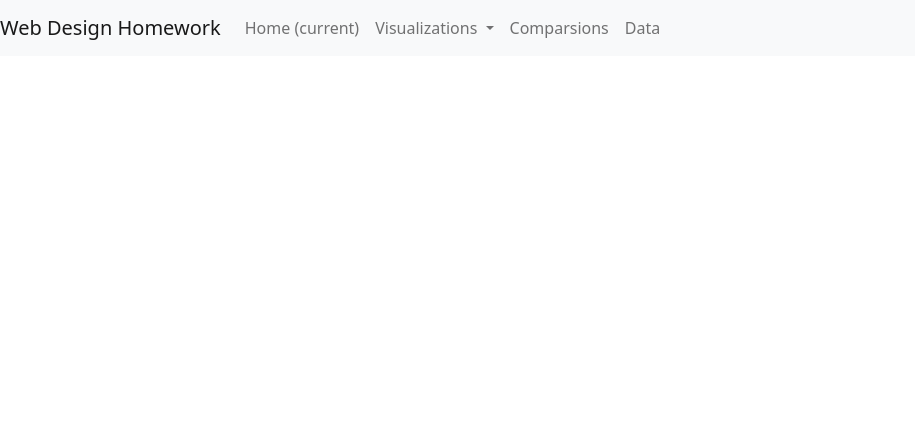
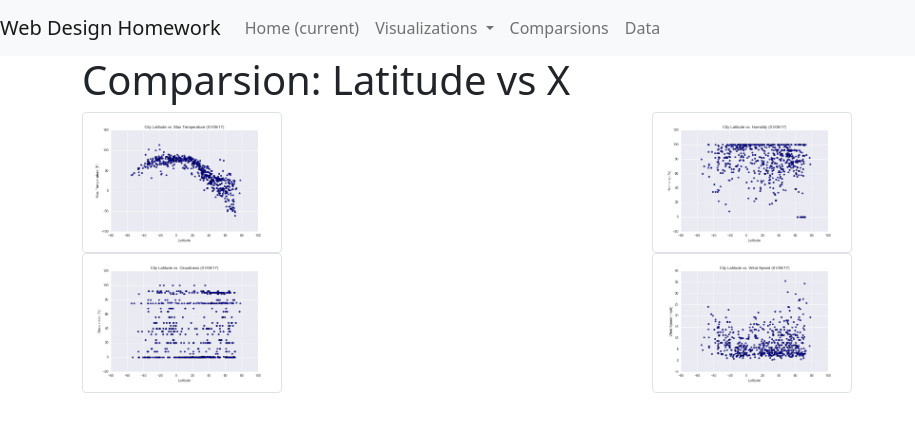
Before and after one commit to KendallMcCroy/Web-Design-Challenge, a plain HTML site: page comparsions.html in a window 1280 px wide. Shown: the whole page, without its empty margins (0-915 px from the left). Drawn offline with nearby package versions, Linux system fonts and the light colour scheme.

Commit message:
updated comparsion page

```diff
--- a/comparsions.html
+++ b/comparsions.html
@@ -47,6 +47,40 @@
         </div>
     </nav>
 
+<div class="container">
+
+    <!-- Row 1 -->
+    <div class="row">
+        <div class="col-lg-12">
+            <h1>Comparsion: Latitude vs X</h1>
+        </div>
+    </div>
+
+    <!-- Row 2 -->
+    <div class="row">
+        <div class="col-lg-6">
+            <img src="./Resources/assets/images/Fig1.png" class="img-thumbnail" height="200" width="200" />
+        </div>
+        <div class="col-lg-6">
+            <img src="./Resources/assets/images/Fig2.png" class="img-thumbnail" height="200" width="200" />
+        </div>
+    </div>
+
+
+    <!-- Row 3 -->
+
+    <div class="row">
+        <div class="col-lg-6">
+            <img src="./Resources/assets/images/Fig3.png" class="img-thumbnail" height="200" width="200" />
+        </div>
+        <div class="col-lg-6">
+            <img src="./Resources/assets/images/Fig4.png" class="img-thumbnail" height="200" width="200" />
+        </div>
+    </div>
+
+</div>
+
+</div>
     <!-- Optional JavaScript -->
     <!-- jQuery first, then Popper.js, then Bootstrap JS -->
     <script src="https://code.jquery.com/jquery-3.4.1.slim.min.js"
```
